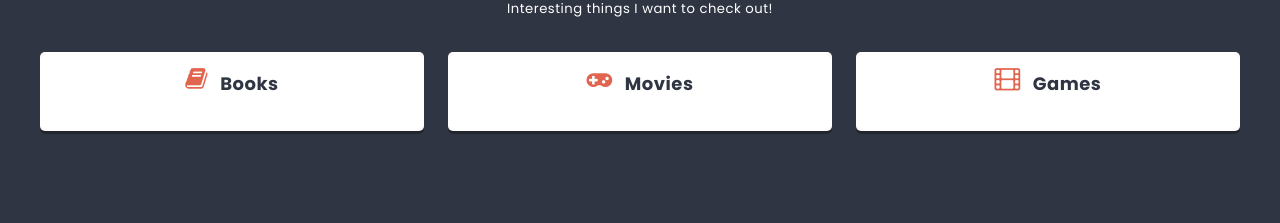
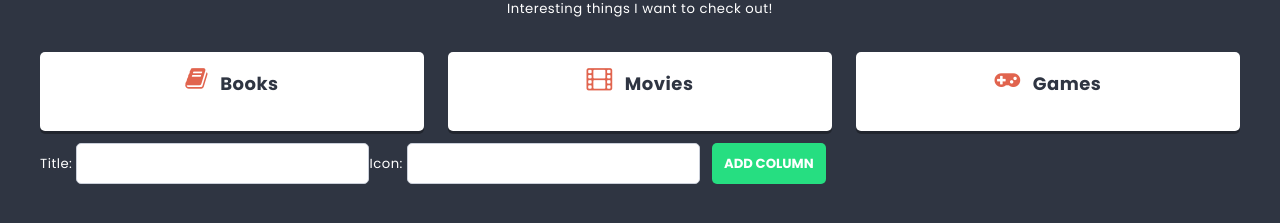
Before and after one commit to martanara/react-app, a React (Create React App) app: page / in a window 1280 px wide. Shown: the part 489-712 px from the top of the page. Built offline with nearby package versions, Linux system fonts and the light colour scheme.

Commit message:
Add ColumnForm component

```diff
--- a/package.json
+++ b/package.json
@@ -11,6 +11,7 @@
     "react-dom": "^17.0.2",
     "react-scripts": "4.0.3",
     "sass": "^1.44.0",
+    "shortid": "^2.2.16",
     "web-vitals": "^1.0.1"
   },
   "scripts": {
--- /dev/null
+++ b/src/components/ColumnForm/ColumnForm.js
@@ -0,0 +1,26 @@
+// import styles from './ColumnForm.module.scss';
+import { useState } from 'react';
+import Button from '../Button/Button.js';
+import TextInput from '../TextInput/TextInput.js';
+
+const ColumnForm = props => {
+  const [title, setTitle] = useState('');
+  const [icon, setIcon] = useState('');
+
+  const handleSubmit = e => {
+    e.preventDefault();
+    props.action({ title: title, icon: icon });
+    setTitle('');
+    setIcon('');
+  }
+
+  return (
+    <form onSubmit={handleSubmit}>
+      Title: <TextInput type="text" value={title} onChange={e => setTitle(e.target.value)} />
+      Icon: <TextInput type="text" value={icon} onChange={e => setIcon(e.target.value)} />
+      <Button>Add column</Button>
+    </form>
+  );
+};
+
+export default ColumnForm;
--- a/src/components/List/List.js
+++ b/src/components/List/List.js
@@ -1,7 +1,20 @@
 import styles from './List.module.scss';
 import Column from '../Column/Column.js';
+import ColumnForm from '../ColumnForm/ColumnForm.js';
+import { useState } from 'react';
+import shortid from 'shortid';
 
 const List = () => {
+  const [columns, setColumns] = useState([
+    { id: 1, title: 'Books', icon: 'book' },
+    { id: 2, title: 'Movies', icon: 'film' },
+    { id: 3, title: 'Games', icon: 'gamepad' }
+  ]);
+
+  const addColumn = newColumn => {
+		setColumns([...columns, { id: shortid(), title: newColumn.title, icon: newColumn.icon }]);
+  };
+
   return (
     <div>
       <header className={styles.header}>
@@ -9,10 +22,9 @@ const List = () => {
       </header>
       <p className={styles.description}>Interesting things I want to check out!</p>
       <section className={styles.columns}>
-        <Column title="Books" icon="book"/>
-        <Column title="Movies" icon="gamepad"/>
-        <Column title="Games" icon="film"/>
+        {columns.map(column => <Column key={column.id} title={column.title} icon={column.icon} />)}
       </section>
+      <ColumnForm action={addColumn}/>
     </div>
   );
 };
--- a/src/components/TextInput/TextInput.js
+++ b/src/components/TextInput/TextInput.js
@@ -1,7 +1,7 @@
 import styles from './TextInput.module.scss';
 
-const TextInput = props => {
-    return (<input className={styles.input} placeholder={props.placeholder} type="text" />);
+const TextInput = (props) => {
+    return <input className={styles.input} value={props.value} onChange={props.onChange} placeholder={props.placeholder} type="text" />
 };
 
 export default TextInput;
```
Also changed, not shown: src/components/ColumnForm/ColumnForm.module.scss (added), 1 other file (tests, documents, lock files or other folders).
